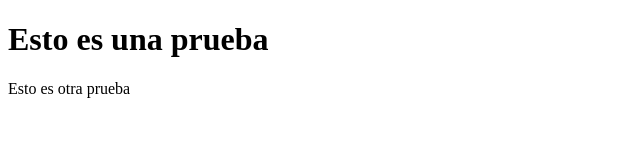
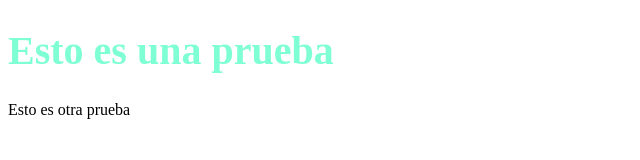
Before and after one commit to marcos223467/PruebaWeb, a plain HTML site: page index.html in a window 1280 px wide. Shown: the whole page, without its empty margins (0-640 px from the left). Drawn offline with Linux system fonts and the light colour scheme.

Commit message:
Modificación de index.html

```diff
--- a/index.html
+++ b/index.html
@@ -5,6 +5,12 @@
         <meta name="viewport" content="width=device-width, initial-scale=1.0">
         <title>Prueba</title>
     </head>
+    <style>
+        h1{
+            color: aquamarine;
+            font-size: 40px;
+        }
+    </style>
     <body>
         <h1>Esto es una prueba</h1>
         <p>Esto es otra prueba</p>
```
